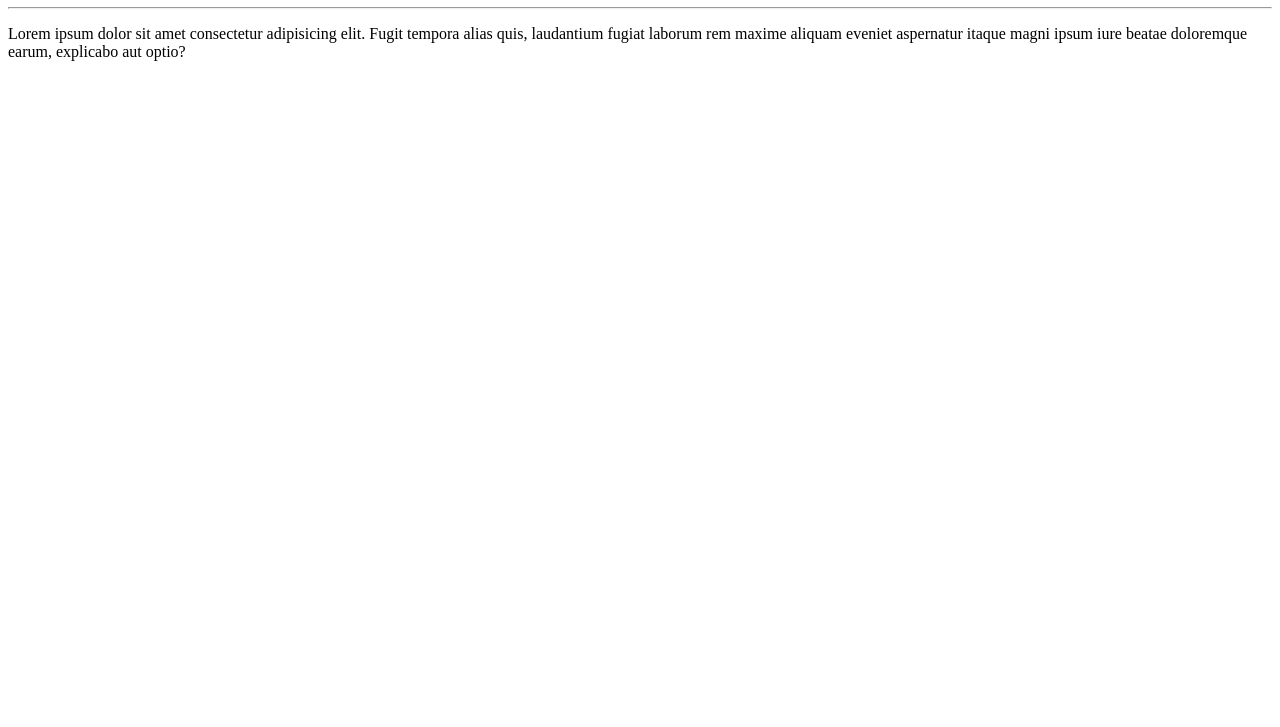
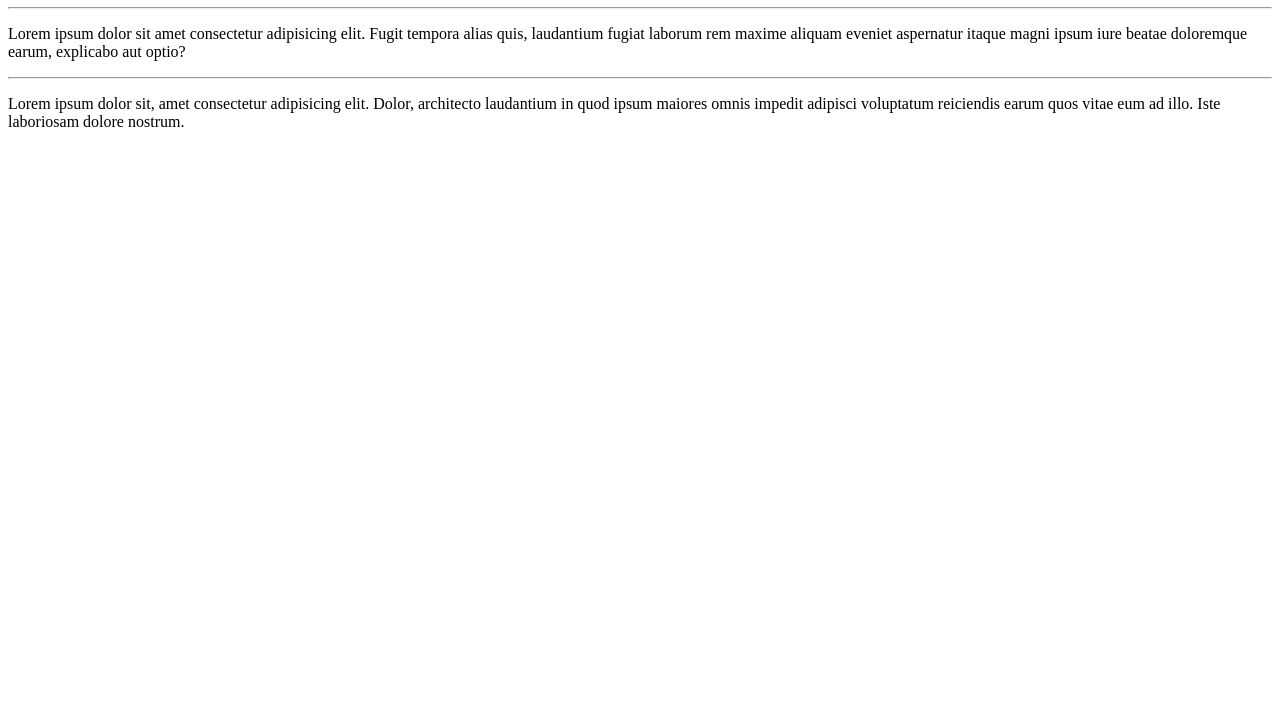
Before and after one commit to PiresNeto/Ola-Mundo, a plain HTML site: page site-exemplo/index.html in a window 1280 px wide. Shown: the part 73-800 px from the top of the page. Drawn offline with Linux system fonts and the light colour scheme.

Commit message:
Acrescentei um paragrafo

```diff
--- a/site-exemplo/index.html
+++ b/site-exemplo/index.html
@@ -9,5 +9,7 @@
     <h1>Olá,Mundo!</h1>
     <hr>
     <p>Lorem ipsum dolor sit amet consectetur adipisicing elit. Fugit tempora alias quis, laudantium fugiat laborum rem maxime aliquam eveniet aspernatur itaque magni ipsum iure beatae doloremque earum, explicabo aut optio?</p>
+    <hr>
+    <p>Lorem ipsum dolor sit, amet consectetur adipisicing elit. Dolor, architecto laudantium in quod ipsum maiores omnis impedit adipisci voluptatum reiciendis earum quos vitae eum ad illo. Iste laboriosam dolore nostrum.</p>
 </body>
 </html>
```
